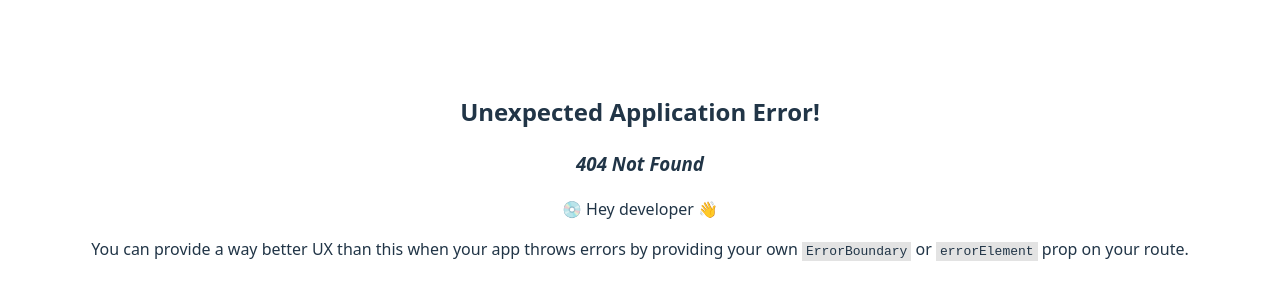
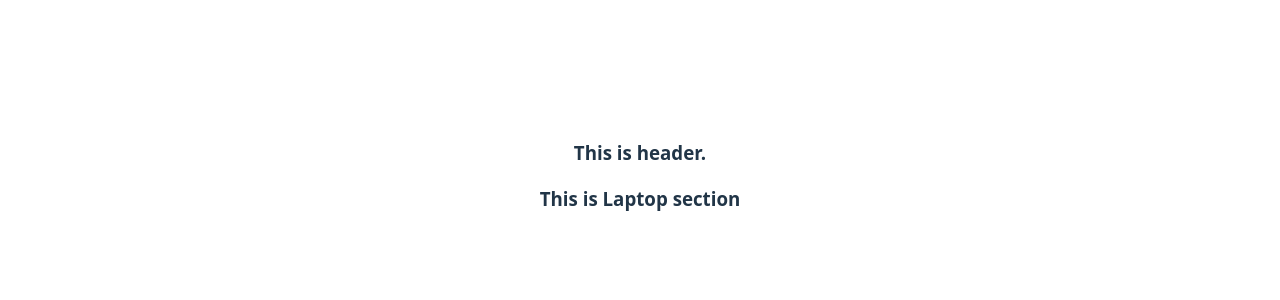
Before and after one commit to imam-hasan-jami/Programming-Hero, a React (Vite) app in the folder Practice/React/intro-to-react-router/: page /laptops in a window 1280 px wide. Before the commit this address had no page. Shown: the part 224-524 px from the top of the page. Built offline with nearby package versions, Linux system fonts and the light colour scheme.

Commit message:
created some route using react-router

```diff
--- /dev/null
+++ b/Practice/React/intro-to-react-router/src/Components/Header/Header.jsx
@@ -0,0 +1,11 @@
+import React from 'react';
+
+const Header = () => {
+    return (
+        <div>
+            <h3>This is header.</h3>
+        </div>
+    );
+};
+
+export default Header;
--- /dev/null
+++ b/Practice/React/intro-to-react-router/src/Components/Home/Home.jsx
@@ -0,0 +1,11 @@
+import React from 'react';
+
+const Home = () => {
+    return (
+        <div>
+            <h3>This is Home!</h3>
+        </div>
+    );
+};
+
+export default Home;
--- /dev/null
+++ b/Practice/React/intro-to-react-router/src/Components/Laptops/Laptops.jsx
@@ -0,0 +1,11 @@
+import React from 'react';
+
+const Laptops = () => {
+    return (
+        <div>
+            <h3>This is Laptop section</h3>
+        </div>
+    );
+};
+
+export default Laptops;
--- /dev/null
+++ b/Practice/React/intro-to-react-router/src/Components/Mobiles/Mobiles.jsx
@@ -0,0 +1,11 @@
+import React from 'react';
+
+const Mobiles = () => {
+    return (
+        <div>
+            <h3>This is Mobile section</h3>
+        </div>
+    );
+};
+
+export default Mobiles;
--- /dev/null
+++ b/Practice/React/intro-to-react-router/src/Components/Root/Root.jsx
@@ -0,0 +1,14 @@
+import React from 'react';
+import Header from '../Header/Header';
+import { Outlet } from 'react-router';
+
+const Root = () => {
+    return (
+        <div>
+            <Header />
+            <Outlet />
+        </div>
+    );
+};
+
+export default Root;
--- a/Practice/React/intro-to-react-router/src/main.jsx
+++ b/Practice/React/intro-to-react-router/src/main.jsx
@@ -2,16 +2,36 @@ import { StrictMode } from 'react'
 import { createRoot } from 'react-dom/client'
 import './index.css'
 import App from './App.jsx'
-import {
-  createBrowserRouter,
-  RouterProvider,
-} from "react-router";
+import { createBrowserRouter, RouterProvider } from "react-router";
+import Root from './Components/Root/Root.jsx';
+import Home from './Components/Home/Home.jsx';
+import Mobiles from './Components/Mobiles/Mobiles.jsx';
+import Laptops from './Components/Laptops/Laptops.jsx'
 
 const router = createBrowserRouter([
     {
         path: "/",
-        element: <div>Hello from React Router!</div>,
+        Component: Root,
+        children: [
+          { index: true, Component: Home },
+          { path: "mobiles", Component: Mobiles },
+          { path: "laptops", Component: Laptops },
+        ]
     },
+    {
+        path: "about",
+        element: <div>This is About me section</div>
+    },
+    {
+        path: "blogs",
+        element: <div>All my blogs are here</div>
+    },
+    {
+        path: "app",
+        // use element or Component like the below example
+        // element: <App />
+        Component: App
+    }
 ]);
 
 createRoot(document.getElementById("root")).render(
```
